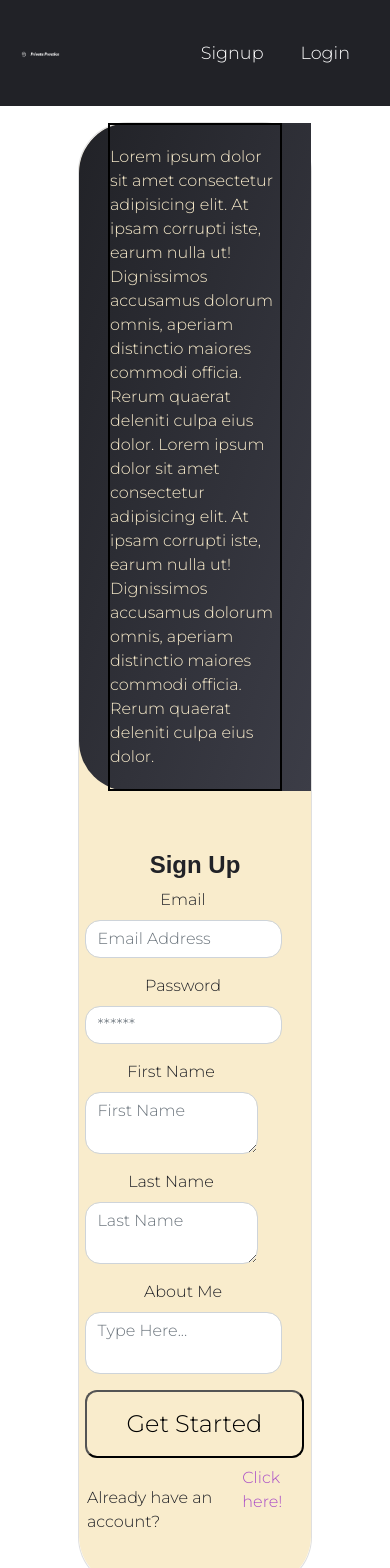
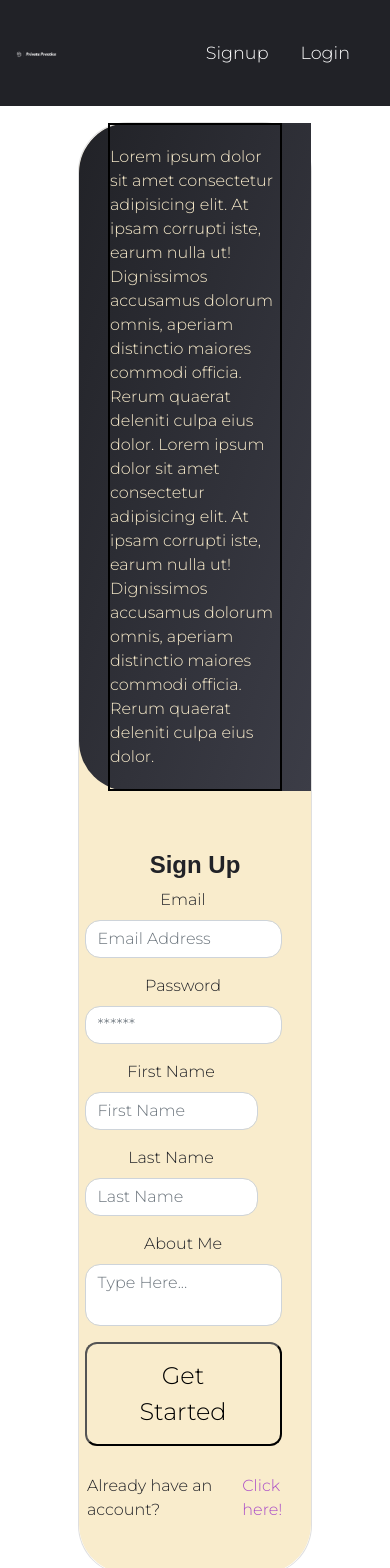
Before and after one commit to Guzzemetti/private-practice, a React (Create React App) app in the folder client/: page /signup in a window 390 px wide. Shown: the top 1568 px of the page. Built offline with nearby package versions, Linux system fonts and the light colour scheme.

Commit message:
Fixed baseline signUp styling. Still need to fix media queries

```diff
--- a/client/src/components/signup/index.js
+++ b/client/src/components/signup/index.js
@@ -161,12 +161,13 @@ const Signup = () => {
                             />
                           </FormGroup>
                         </Col>
+                        <button className="card-button" type="submit">Get Started</button>
                       </div>
                     </Row>
-                    <button className="card-button" type="submit">Get Started</button>
+
                   </Form>
                   <div className="loginLink"><p>Already have an account?</p>
-                    <a href={'login'}>Click here!</a>
+                    <a href={'login'} className="loginButton">Click here!</a>
                   </div>
                 </div>
               )}
--- a/client/src/components/signup/signup.css
+++ b/client/src/components/signup/signup.css
@@ -92,10 +92,11 @@ includes the input fields and the Get Started button */
 .loginLink{
   display: flex;
   margin: .5rem;
+  align-items: center;
 }
 
 /* Shifts the "click here" link to the right */
-a{
+.loginButton {
   margin-left: 5px;
 }
 
@@ -116,11 +117,15 @@ a{
 #firstName{
   width: 100%;
   border-radius: 15px;
+  height: 1rem;
+  resize: none;
 }
 
 #lastName{
   width: 100%;
   border-radius: 15px;
+  height: 1rem;
+  resize: none;
 }
 
 #aboutMe{
@@ -133,6 +138,8 @@ a{
 /* Technically sets the actual width of the input fields */
 .inputRow {
   width: 20rem;
+  display: flex;
+  flex-direction: column;
 }
 
 
```
